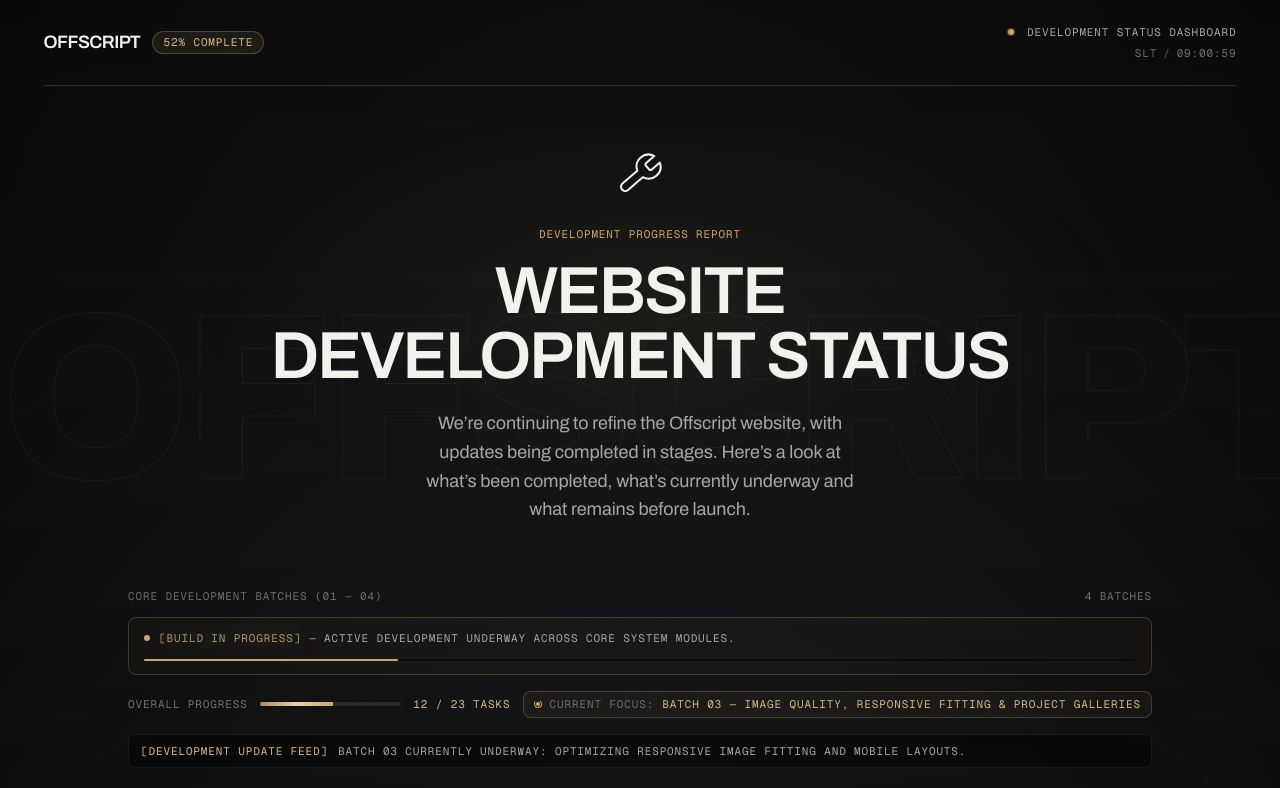
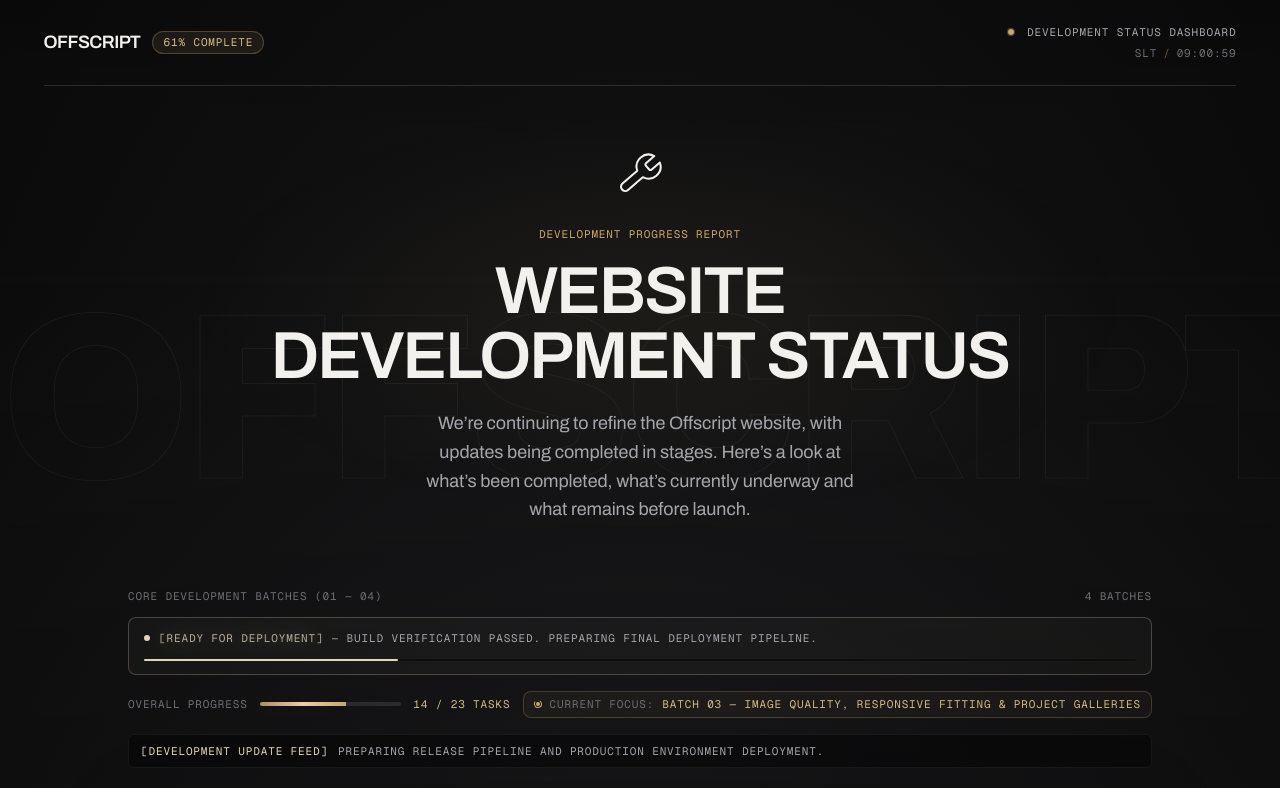
Before and after one commit to Senovra/Offscript, a Next.js app: page / in a window 1280 px wide. Shown: the top 788 px of the page. Built offline with nearby package versions, Linux system fonts and the light colour scheme; no server answers.

Commit message:
Updated maintenance page

```diff
--- a/src/components/layout/Maintenance.tsx
+++ b/src/components/layout/Maintenance.tsx
@@ -22,7 +22,7 @@
 // ==========================================
 
 // Easily change build status here in code: "active" | "halted" | "standby" | "deploy"
-const CURRENT_BUILD_STATUS: "active" | "halted" | "standby" | "deploy" = "active";
+const CURRENT_BUILD_STATUS: "active" | "halted" | "standby" | "deploy" = "deploy";
 
 const BUILD_STATUS_CONFIG = {
   active: {
@@ -127,8 +127,8 @@
       { name: "Responsive image fitting across Work reel, project heroes, next project band, Capabilities section and project open transition", completed: true },
       { name: "Improve mobile layouts where landscape images are excessively zoomed or cropped", completed: true },
       { name: "Review image delivery settings for unnecessary quality loss", completed: true},
-      { name: "Configure each project's additional gallery images separately from its hero image", completed: false },
-      { name: "Preserve existing asset URLs and confirmed project specific image assignments", completed: false },
+      { name: "Configure each project's additional gallery images separately from its hero image", completed: true },
+      { name: "Preserve existing asset URLs and confirmed project specific image assignments", completed: true },
     ],
   },
   {
```
